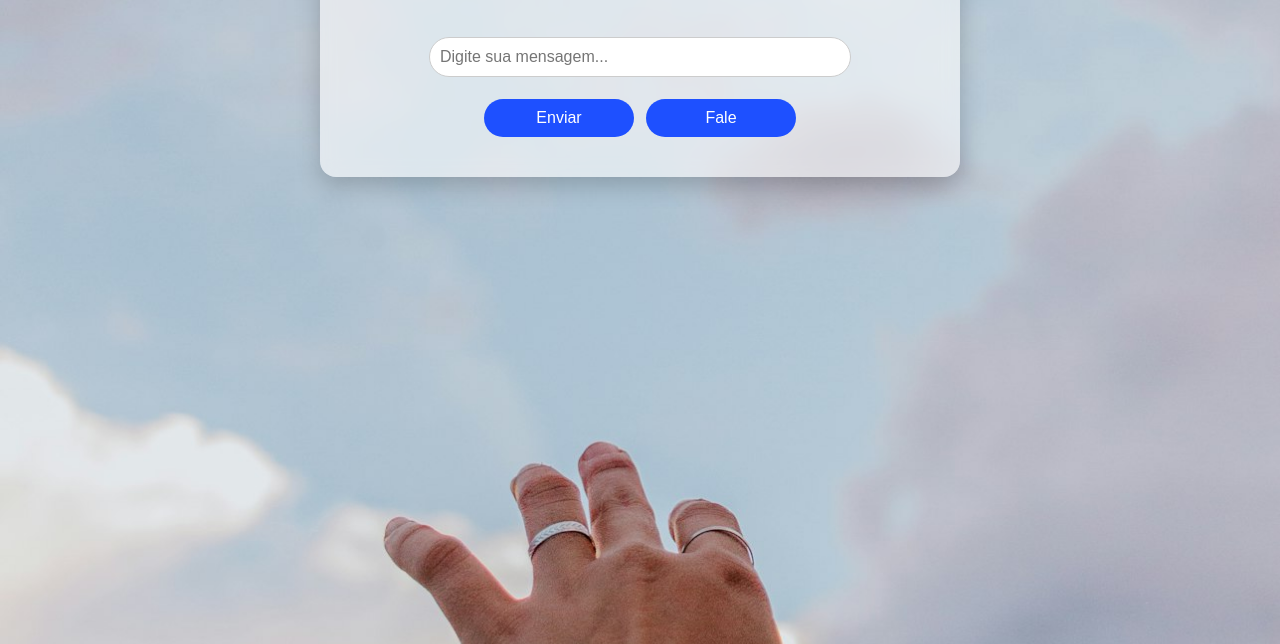
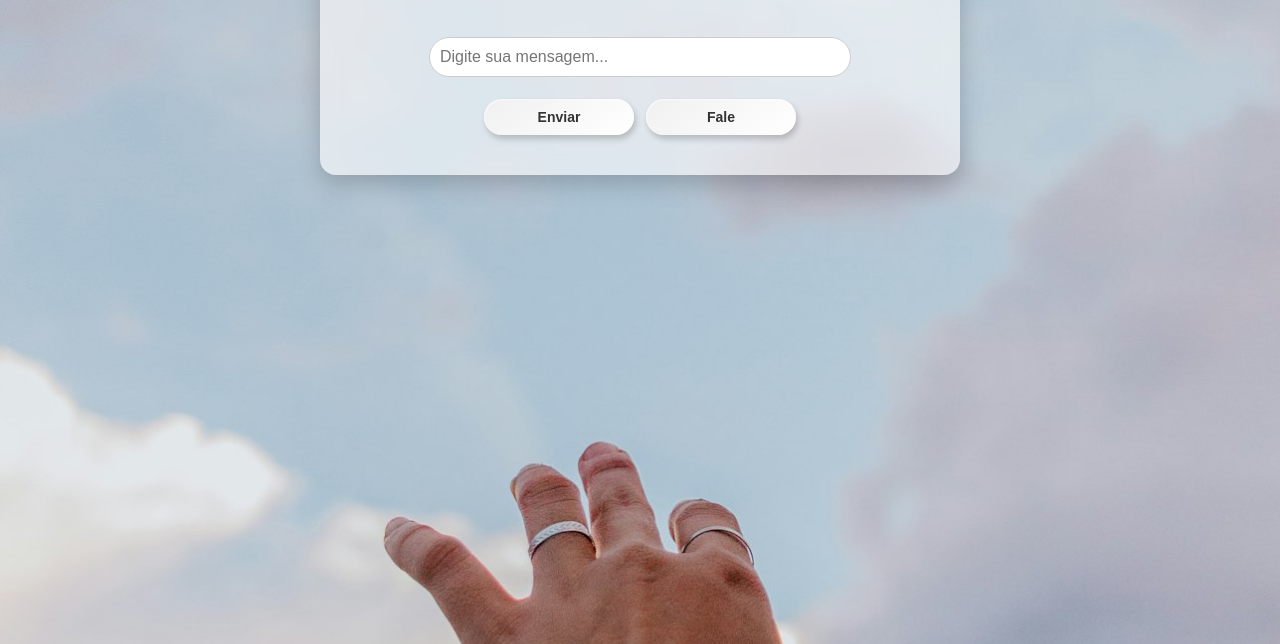
Before and after one commit to lucffernands/chat-jesus, a website: page public/index.html in a window 1280 px wide. Shown: the part 156-800 px from the top of the page. Drawn offline with Linux system fonts and the light colour scheme.

Commit message:
Update button styles.css

```diff
--- a/public/styles.css
+++ b/public/styles.css
@@ -62,16 +62,27 @@ input[type="text"] {
 }
 
 button {
-  padding: 10px 20px;
+  /* padding: 10px 20px;
   font-size: 16px;
   background-color: #1E50FF;
   color: white;
   border: none;
   border-radius: 20px;
-  cursor: pointer;
+  cursor: pointer; */
   min-width: 100px;
   max-width: 150px;
   flex: 1;
+
+  background: linear-gradient(145deg, #f0f0f0, #ffffff);
+  border: none;
+  border-radius: 50px; /* Arredondado para formato de nuvem */
+  padding: 10px 20px;
+  font-size: 14px;
+  font-weight: bold;
+  cursor: pointer;
+  color: #333;
+  box-shadow: 2px 4px 6px rgba(0,0,0,0.2), inset 1px 1px 2px rgba(255,255,255,0.6);
+  transition: all 0.2s ease-in-out;
 }
 
 button:hover {
```
